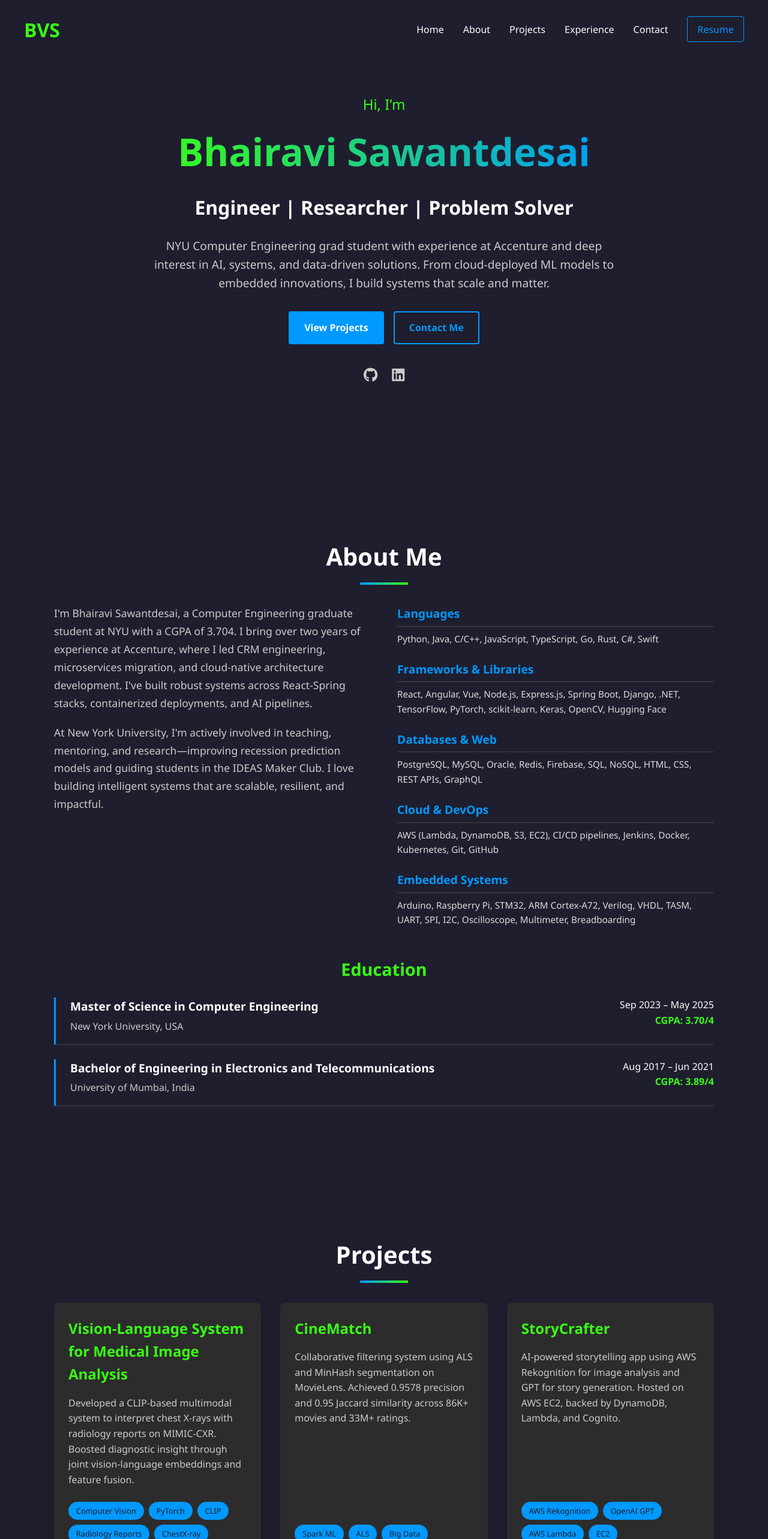
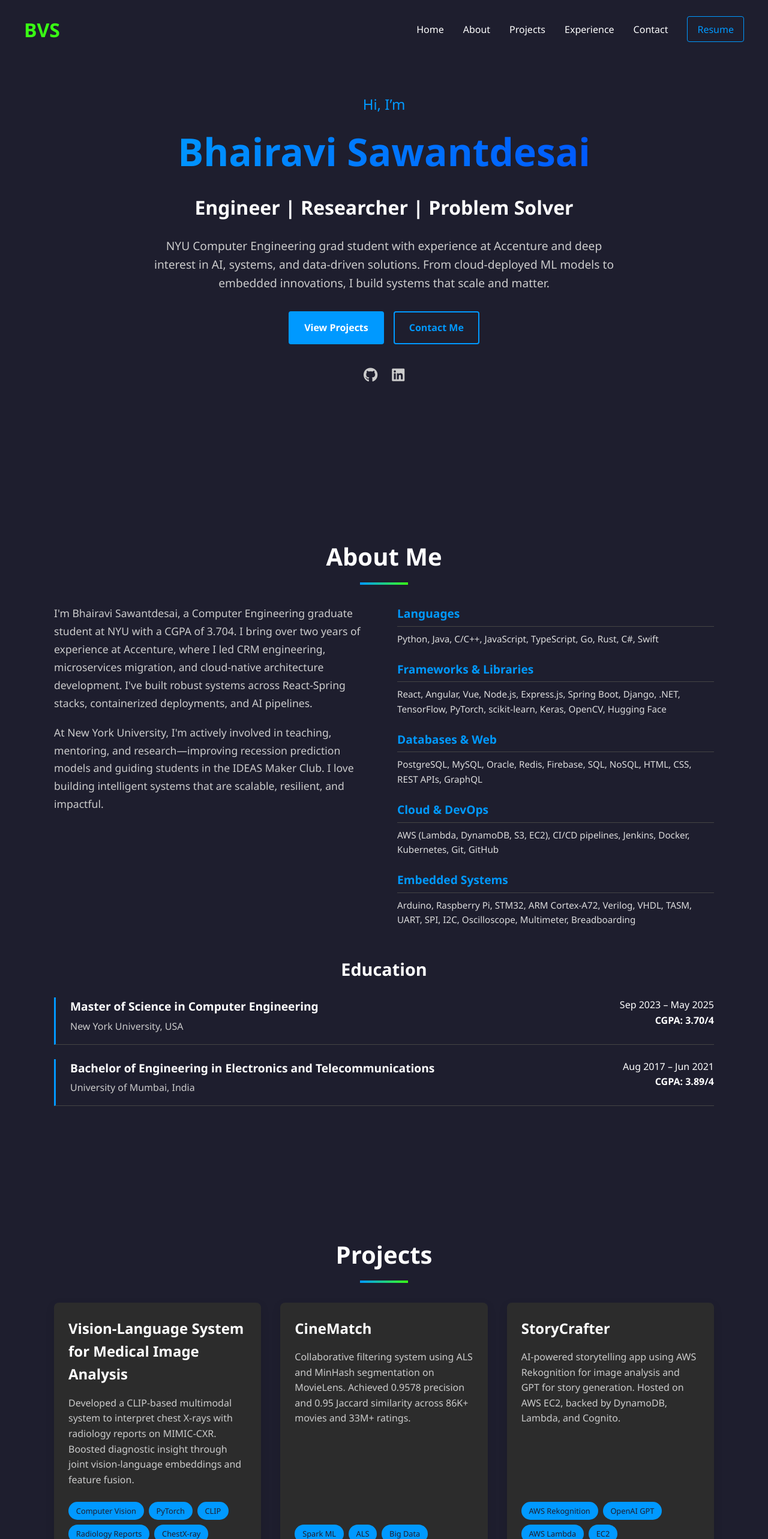
Before and after one commit to BhairaviVSD/bhairavivsd.github.io, a React (Vite) app: page / in a window 1280 px wide. Shown: the top 2566 px of the page at 60% size. Built offline with nearby package versions, Linux system fonts and the light colour scheme.

Commit message:
Adding updated files 2.7 Minimalist

```diff
--- a/src/components/About.module.css
+++ b/src/components/About.module.css
@@ -75,7 +75,7 @@
 .education h3 {
   font-size: 1.8rem;
   margin-bottom: 1.5rem;
-  color: #39FF14;
+  color: #FFFFFF;
   text-align: center;
 }
 
@@ -104,7 +104,7 @@
 
 .gpa {
   font-weight: 600;
-  color: #39FF14;
+  color: #FFFFFF;
 }
 
 @media (max-width: 768px) {
--- a/src/components/Contact.module.css
+++ b/src/components/Contact.module.css
@@ -50,7 +50,7 @@
 .formGroup label {
   display: block;
   margin-bottom: 0.5rem;
-  color: #39FF14;
+  color: #FFFFFF;
   font-size: 0.9rem;
 }
 
@@ -89,7 +89,7 @@
 }
 
 .submitBtn:hover {
-  background-color: #39FF14;
+  background-color: #FFFFFF;
   color: #1E1E2E;
 }
 
@@ -111,7 +111,7 @@
 }
 
 .contactItem i {
-  color: #39FF14;
+  color: #FFFFFF;
   font-size: 1.2rem;
 }
 
--- a/src/components/Experience.module.css
+++ b/src/components/Experience.module.css
@@ -63,7 +63,7 @@
 
 .tabButton.active {
   background-color: #1E1E2E;
-  color: #39FF14;
+  color: #FFFFFF;
   font-weight: 600;
 }
 
@@ -74,7 +74,7 @@
   top: 0;
   height: 100%;
   width: 4px;
-  background-color: #39FF14;
+  background-color: #FFFFFF;
 }
 
 .tabContent {
@@ -90,7 +90,7 @@
 .experienceHeader h3 {
   font-size: 1.5rem;
   margin-bottom: 0.5rem;
-  color: #39FF14;
+  color: #FFFFFF;
 }
 
 .company {
@@ -119,7 +119,7 @@
   content: '▹';
   position: absolute;
   left: 0;
-  color: #39FF14;
+  color: #FFFFFF;
 }
 
 @media (max-width: 768px) {
--- a/src/components/Footer.module.css
+++ b/src/components/Footer.module.css
@@ -63,7 +63,7 @@
 }
 
 .linkGroup a:hover {
-  color: #39FF14;
+  color: #0099FF
 }
 
 .bottom {
--- a/src/components/Hero.module.css
+++ b/src/components/Hero.module.css
@@ -27,7 +27,7 @@
 .greeting {
   font-size: 1.5rem;
   font-weight: 400;
-  color: #39FF14;
+  color: #0099FF;
   display: block;
   margin-bottom: 0.5rem;
 }
@@ -35,7 +35,7 @@
 .fullName {
   font-size: 4rem;
   font-weight: 700;
-  background: linear-gradient(90deg, #39FF14, #0099FF);
+  background: linear-gradient(90deg, #0099FF, #0055FF);
   -webkit-background-clip: text;
   background-clip: text;
   -webkit-text-fill-color: transparent;
--- a/src/components/Navbar.module.css
+++ b/src/components/Navbar.module.css
@@ -62,7 +62,7 @@
   height: 2px;
   bottom: -5px;
   left: 0;
-  background-color: #39FF14;
+  background-color: #0099FF;
   transition: width 0.3s ease;
 }
 
@@ -95,7 +95,7 @@
   height: 3px;
   margin: 5px auto;
   transition: all 0.3s ease;
-  background-color: #39FF14;
+  background-color: #FFFFFF;
 }
 
 @media (max-width: 768px) {
--- a/src/components/Projects.module.css
+++ b/src/components/Projects.module.css
@@ -54,7 +54,7 @@
 .projectCard h3 {
   font-size: 1.5rem;
   margin-bottom: 1rem;
-  color: #39FF14;
+  color: #FFFFFF;
 }
 
 .projectCard p {
@@ -92,7 +92,7 @@
 
 .projectLink:hover {
   gap: 0.8rem;
-  color: #39FF14;
+  color: #FFFFFF;
 }
 
 .moreProjects {
```
Also changed, not shown: 1 other file (tests, documents, lock files or other folders).
